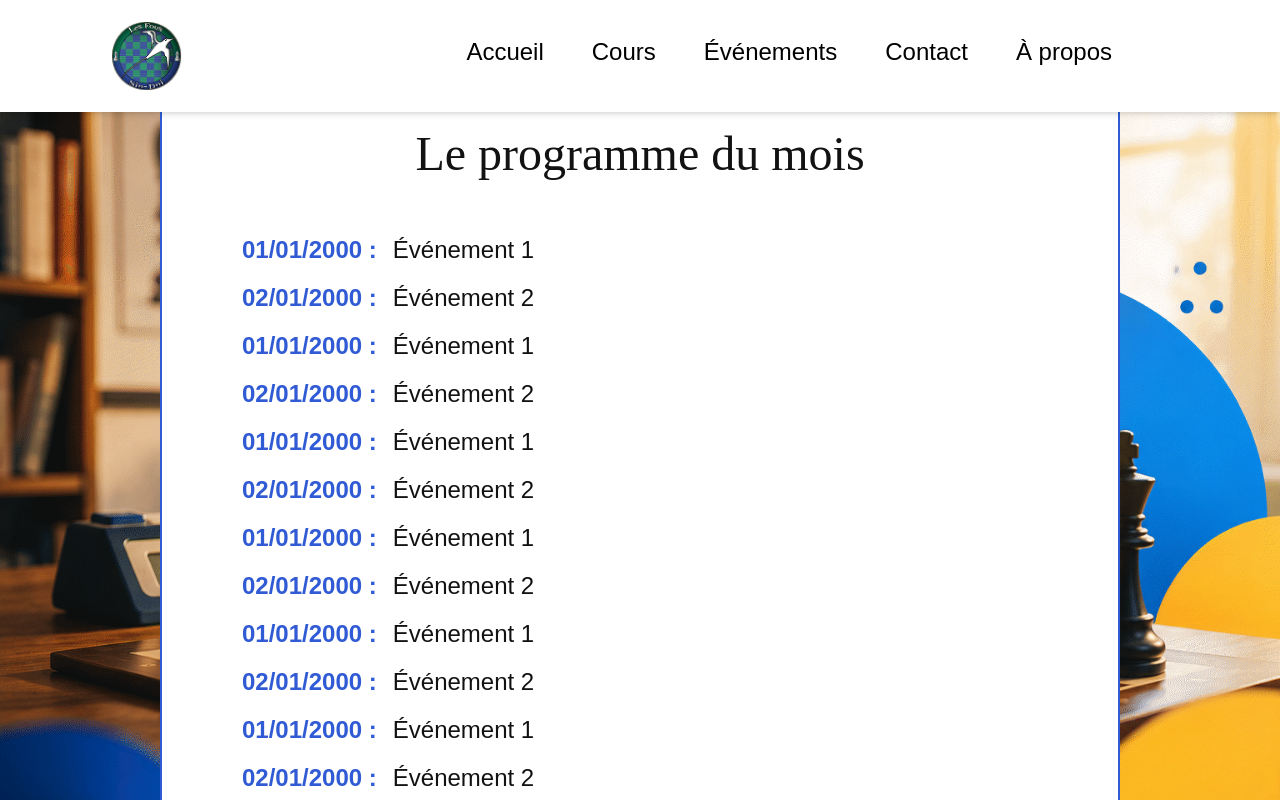
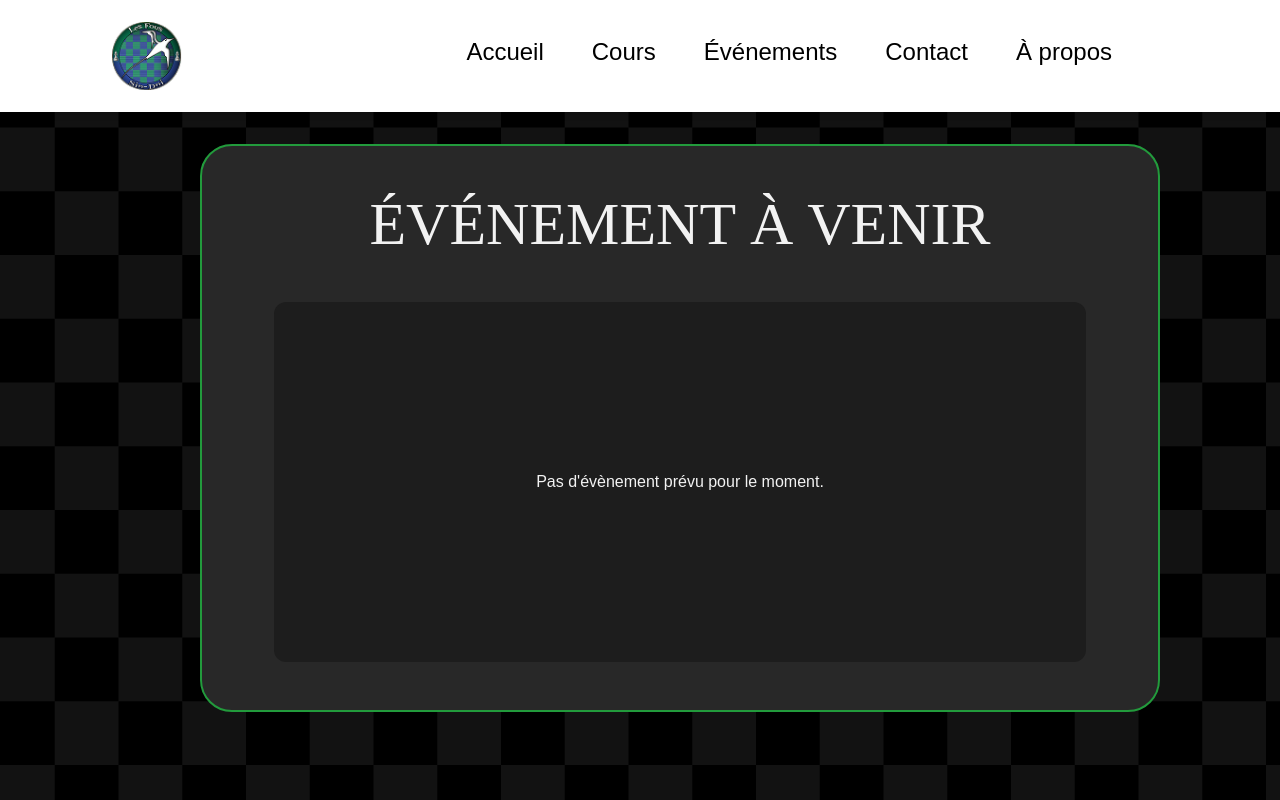
Before and after one commit to ClementSellyPro/bishop_project, a Next.js app: page /evenements in a window 1280 px wide. Shown: the top 800 px of the page. Built offline with nearby package versions, Linux system fonts and the light colour scheme.

Commit message:
Preparing Event component for future events

```diff
--- a/app/cours/page.tsx
+++ b/app/cours/page.tsx
@@ -1,3 +1,4 @@
+import Calendar from "../evenements/components/Calendar";
 import HeroCours from "./components/HeroCours";
 import Tarif from "./components/Tarif";
 
@@ -7,6 +8,8 @@ export default function Cours() {
       <HeroCours />
 
       <Tarif />
+
+      <Calendar />
     </div>
   );
 }
--- a/app/evenements/components/Calendar.tsx
+++ b/app/evenements/components/Calendar.tsx
@@ -3,7 +3,7 @@ import Image from "next/image";
 export default function Calendar() {
   return (
     <div
-      className="min-h-screen mt-20 flex items-center justify-center relative bg-[#F2F2F2] text-[#121212]"
+      className="min-h-screen pt-20 flex items-center justify-center relative bg-[#F2F2F2] text-[#121212]"
       style={{
         backgroundImage: "url('/event_bg.png')",
         backgroundRepeat: "repeat",
@@ -11,69 +11,61 @@ export default function Calendar() {
       }}
     >
       <div
-        className={`bg-white border-[#305BD4] flex flex-col border-2 rounded-4xl p-4 w-8/12 md:w-6/12 lg:w-9/12 h-10/12 md:h-6/12 lg:h-8/12`}
+        className={`bg-white border-[#305BD4] flex flex-col border-2 rounded-4xl p-4 pb-12 w-8/12 md:w-6/12 lg:w-9/12 h-10/12 md:h-6/12 lg:h-8/12`}
       >
-        <h1 className="kaisei-opti-regular text-5xl font-bold text-center mt-8">
-          Le programme du mois
+        <h1 className="kaisei-opti-regular text-5xl text-center mt-8">
+          LE PROGRAMME DU MOIS
         </h1>
 
         {/* Programme du mois */}
         <div className="flex flex-col gap-4 mt-14 text-2xl px-0 md:px-8 lg:px-16">
           <div className="flex gap-4">
             <p className="text-[#305BD4] font-bold">01/01/2000 :</p>
-            <p>Événement 1</p>
+            <p>Cours/entrainement du club</p>
           </div>
           <div className="flex gap-4">
             <p className="text-[#305BD4] font-bold">02/01/2000 :</p>
-            <p>Événement 2</p>
+            <p>Animation médiathèque</p>
           </div>
           <div className="flex gap-4">
             <p className="text-[#305BD4] font-bold">01/01/2000 :</p>
-            <p>Événement 1</p>
+            <p>Cours/entrainement du club</p>
           </div>
           <div className="flex gap-4">
             <p className="text-[#305BD4] font-bold">02/01/2000 :</p>
-            <p>Événement 2</p>
+            <p>Animation médiathèque</p>
           </div>
           <div className="flex gap-4">
             <p className="text-[#305BD4] font-bold">01/01/2000 :</p>
-            <p>Événement 1</p>
+            <p>Cours/entrainement du club</p>
           </div>
           <div className="flex gap-4">
             <p className="text-[#305BD4] font-bold">02/01/2000 :</p>
-            <p>Événement 2</p>
+            <p>Animation médiathèque</p>
           </div>
           <div className="flex gap-4">
             <p className="text-[#305BD4] font-bold">01/01/2000 :</p>
-            <p>Événement 1</p>
+            <p>Cours/entrainement du club</p>
           </div>
           <div className="flex gap-4">
             <p className="text-[#305BD4] font-bold">02/01/2000 :</p>
-            <p>Événement 2</p>
+            <p>Animation médiathèque</p>
           </div>
           <div className="flex gap-4">
             <p className="text-[#305BD4] font-bold">01/01/2000 :</p>
-            <p>Événement 1</p>
+            <p>Cours/entrainement du club</p>
           </div>
           <div className="flex gap-4">
             <p className="text-[#305BD4] font-bold">02/01/2000 :</p>
-            <p>Événement 2</p>
+            <p>Animation médiathèque</p>
           </div>
           <div className="flex gap-4">
             <p className="text-[#305BD4] font-bold">01/01/2000 :</p>
-            <p>Événement 1</p>
+            <p>Cours/entrainement du club</p>
           </div>
           <div className="flex gap-4">
             <p className="text-[#305BD4] font-bold">02/01/2000 :</p>
-            <p>Événement 2</p>
-          </div>
-          <div className="flex gap-4">
-            <p className="text-[#305BD4] font-bold">01/01/2000 :</p>
-            <p>Événement 1</p>
-          </div>
-          <div className="flex gap-4">
-            <p className="text-[#305BD4] font-bold">02/01/2000 :</p>
-            <p>Événement 2</p>
+            <p>Animation médiathèque</p>
           </div>
         </div>
       </div>
--- /dev/null
+++ b/app/evenements/components/Event.tsx
@@ -0,0 +1,19 @@
+export default function Event() {
+  return (
+    <div
+      className="min-h-screen flex flex-col items-center justify-center gap-4 bg-[#121212] text-[#F2F2F2]"
+      style={{
+        backgroundImage: "url('/footer_bg.svg')",
+      }}
+    >
+      <div className="ml-20 mt-14 w-8/12 md:w-6/12 lg:w-9/12 h-10/12 relative rounded-4xl px-18 py-12 border-2 border-[#229B3C]  bg-[#282828]">
+        <h3 className="kaisei-opti-regular text-6xl font-semibold mb-12 text-center">
+          ÉVÉNEMENT À VENIR
+        </h3>
+        <div className="flex justify-center items-center h-90 p-8 rounded-xl mt-8 bg-[#121212]/50">
+          <p>Pas d'évènement prévu pour le moment.</p>
+        </div>
+      </div>
+    </div>
+  );
+}
--- a/app/evenements/page.tsx
+++ b/app/evenements/page.tsx
@@ -1,8 +1,11 @@
 import Calendar from "./components/Calendar";
+import Event from "./components/Event";
 
 export default function Evenements() {
   return (
     <div className="min-h-screen">
+      <Event />
+
       <Calendar />
     </div>
   );
--- a/app/layout.tsx
+++ b/app/layout.tsx
@@ -15,8 +15,8 @@ export const metadata: Metadata = {
     "Club d'échecs de Saint-Denis de la Réunion, cours d'échces, tournois et événements pour tous les niveaux.",
   keywords: [
     "club d'échecs",
-    "Saint-Denis",
-    "club echecs saint denis",
+    "Saint-Denis de la Réunion",
+    "club echecs saint denis reunion",
     "cours d'échecs",
     "tournois d'échecs",
     "événements d'échecs",
```
